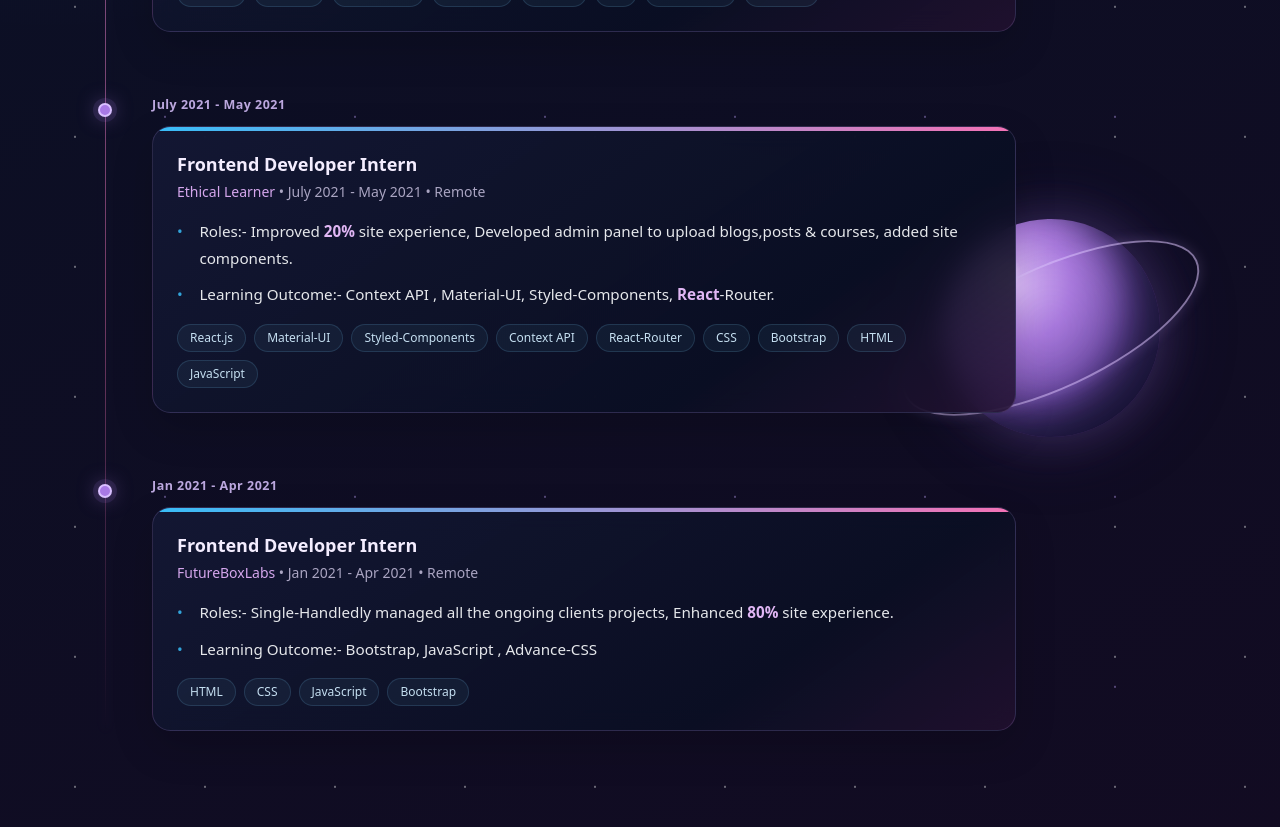
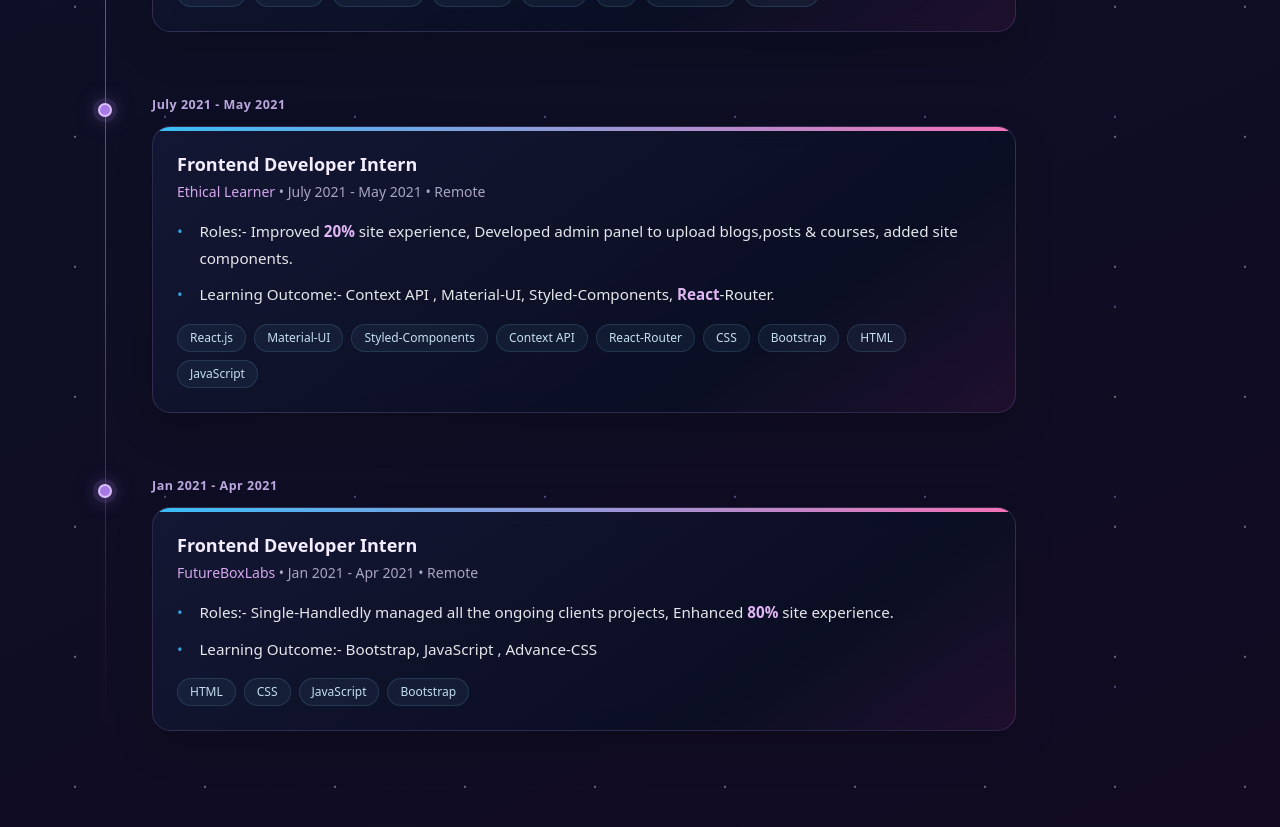
Before and after one commit to saumyasrivastava08/saumya-srivastava, a Next.js app: page /experience in a window 1280 px wide. Shown: the part 2220-3047 px from the top of the page. Built offline with nearby package versions, Linux system fonts and the light colour scheme.

Commit message:
Remove the decorative planet behind the experience timeline

```diff
--- a/pages/experience/index.tsx
+++ b/pages/experience/index.tsx
@@ -39,10 +39,7 @@ export default function ExperiencePage() {
             <span className="experience-page-section-dot" />
             CAREER TIMELINE
           </div>
-          <div className="experience-timeline-layout">
-            <div className="experience-timeline-main"><ExperienceTimeline /></div>
-            <div className="experience-scroll-planet" aria-hidden="true"><span className="experience-scroll-planet-ring" /><span className="experience-scroll-planet-glow" /></div>
-          </div>
+          <div className="experience-timeline-main"><ExperienceTimeline /></div>
         </div>
       </div>
     </section>
```
